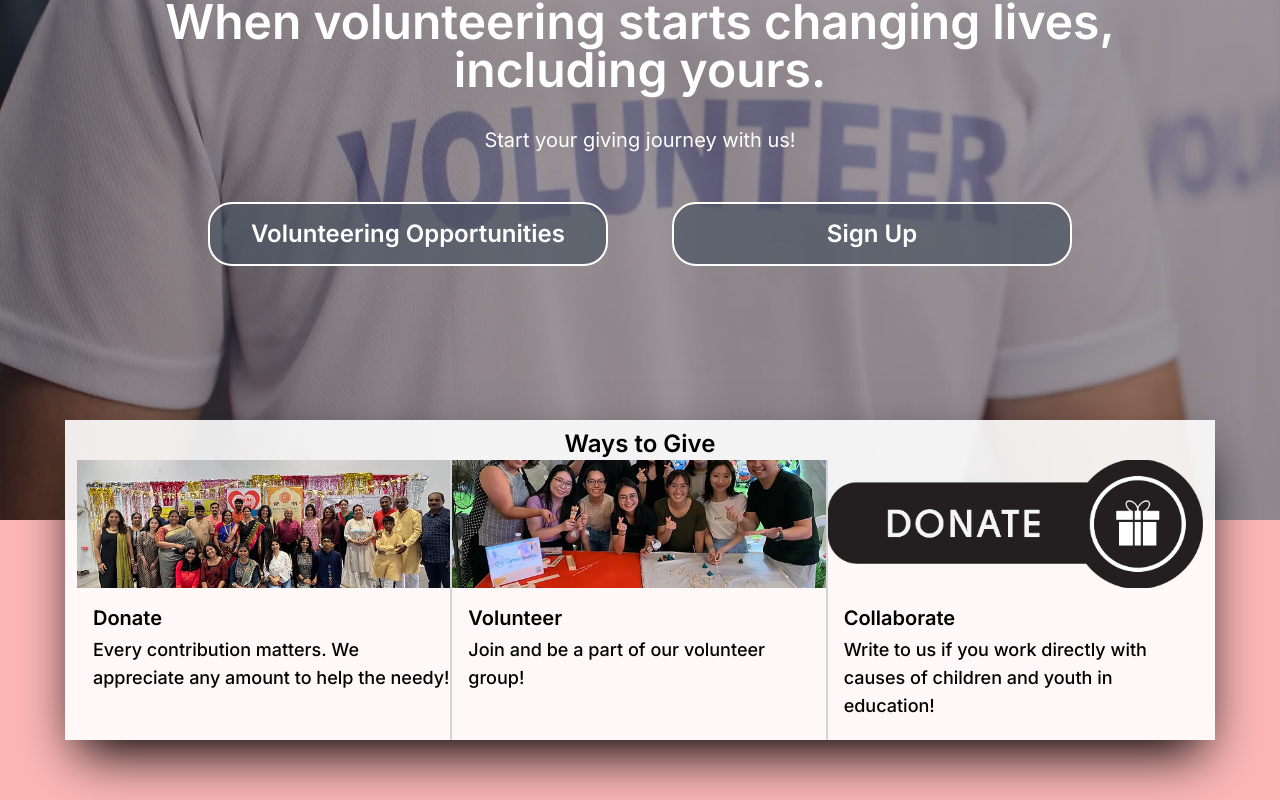
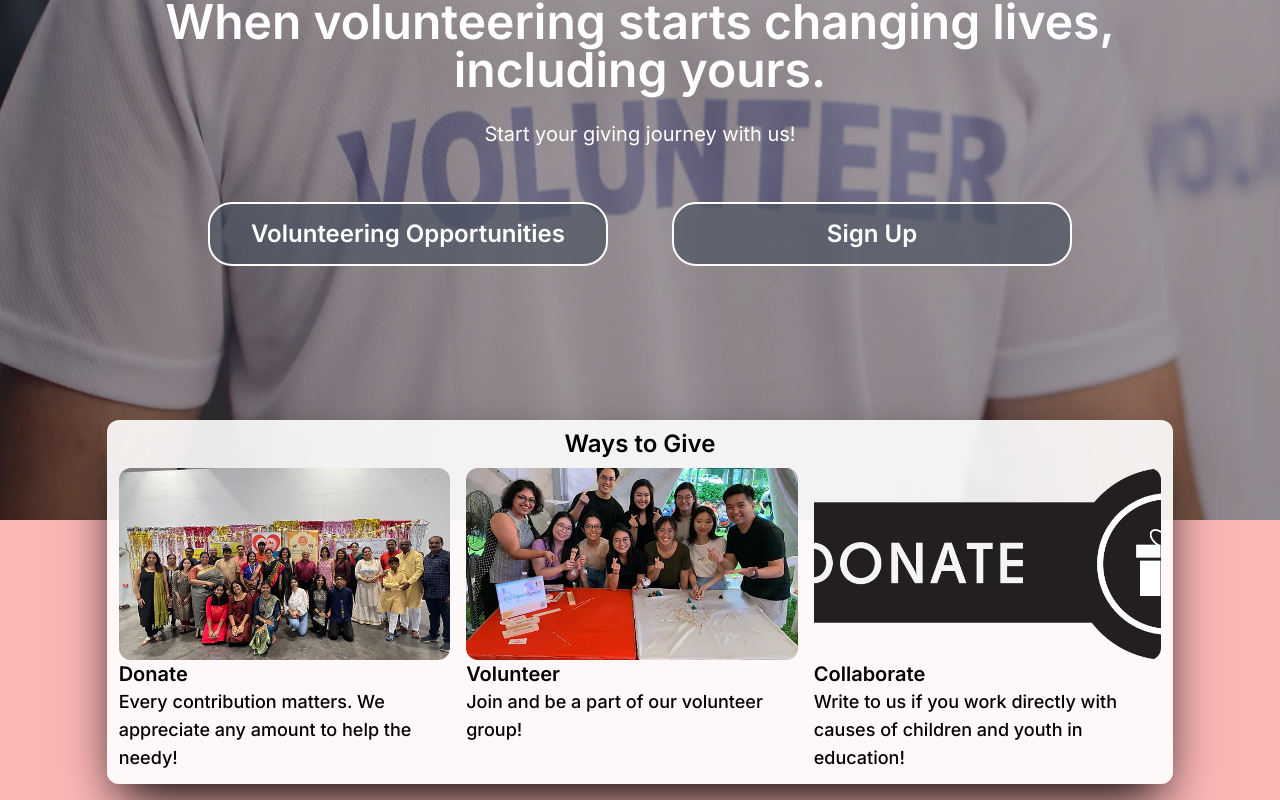
Before and after one commit to limrik/big-heart-bros, a Next.js app in the folder big-heart-bros/: page /home in a window 1280 px wide. Shown: the part 280-1080 px from the top of the page. Built offline with nearby package versions, Linux system fonts and the light colour scheme.

Commit message:
changes to home page

```diff
--- a/big-heart-bros/src/app/(routes)/home/page.tsx
+++ b/big-heart-bros/src/app/(routes)/home/page.tsx
@@ -15,18 +15,19 @@ export default function Home() {
           <Navbar />
           <div className="absolute top-[145px] w-full h-2/3 flex flex-col justify-center text-white">
             <div>
-              <h1 className="font-semibold text-3xl sm:text-4xl md:text-5xl drop-shadow-2xl font-poppins text-center">
+            <h1 className="font-semibold text-3xl sm:text-4xl md:text-5xl drop-shadow-2xl font-poppins text-center gradient-text">
                 When volunteering starts changing lives,
                 <br /> including yours.
-              </h1>
-              <p className="font-poppins text-base sm:text-xl text-center mx-4 mt-8 mb-12">
+            </h1>
+            <p className="font-poppins text-base sm:text-xl text-center mx-4 mt-8 mb-12 animate-bounce">
                 Start your giving journey with us!
-              </p>
+            </p>
+
               <div className="justify-center flex">
-                <div className="cursor-pointer border-2 border-white rounded-3xl w-[400px] text-center text-lg sm:text-2xl sm:h-16 h-12 flex justify-center items-center hover:bg-[#ffbf00] bg-gray-600/70 font-poppins font-semibold mx-8">
+                <div className="cursor-pointer border-2 border-white rounded-3xl w-[400px] text-center text-lg sm:text-2xl sm:h-16 h-12 flex justify-center items-center transition hover:bg-[#ff5656] bg-gray-600/70 font-poppins font-semibold mx-8">
                   Volunteering Opportunities
                 </div>
-                <div className="cursor-pointer border-2 border-white rounded-3xl w-[400px] text-center text-lg sm:text-2xl sm:h-16 h-12 flex justify-center items-center hover:bg-[#ffbf00] bg-gray-600/70 font-poppins font-semibold mx-8">
+                <div className="cursor-pointer border-2 border-white rounded-3xl w-[400px] text-center text-lg sm:text-2xl sm:h-16 h-12 flex justify-center items-center transition hover:bg-[#ff5656] bg-gray-600/70 font-poppins font-semibold mx-8">
                   Sign Up
                 </div>
               </div>
@@ -35,10 +36,10 @@ export default function Home() {
         </div>
       </div>
       <div className="bg-[#fcb6b6] h-screen"></div>
-      <div className="absolute top-[700px] left-1/2 -translate-x-1/2">
+      <div className="absolute top-[700px]">
         <WaysToGive />
       </div>
-      <div className="absolute top-[1100px] left-1/2 -translate-x-1/2">
+      <div className="absolute top-[1100px]">
         <AboutUs />
       </div>
     </div>
--- a/big-heart-bros/src/components/about-us.tsx
+++ b/big-heart-bros/src/components/about-us.tsx
@@ -5,7 +5,7 @@ export default function AboutUs() {
   return (
     <div className="grid md:grid-cols-3 px-3 mx-auto w-screen items-center bg-white">
       <Image src={logo} alt="logo" width={700} height={700} />
-      <div className="flex flex-col justify-center bg-gray-100 rounded-xl font-poppins border-[#8B0000] border-8 md:col-span-2 sm:m-16 h-72">
+      <div className="flex flex-col justify-center bg-gray-100 rounded-xl font-poppins border-[#8B0000] border-8 md:col-span-2 sm:m-16 py-16">
         <div className="mx-8">
           <h1 className="text-4xl font-bold my-4 text-center">Who We Are</h1>
           <p className="text-xl font-medium text-center">
--- a/big-heart-bros/src/components/card.tsx
+++ b/big-heart-bros/src/components/card.tsx
@@ -8,7 +8,7 @@ import Link from "next/link"
 import Image, { StaticImageData } from "next/image"
 
 type CardComponentProps = {
-    image?: StaticImageData; // local path to image for now
+    image: StaticImageData; // local path to image for now
     title: string;
     desc: string;
     time: string;
@@ -49,7 +49,7 @@ const CardComponent: React.FC<CardComponentProps> = ({ image, title, desc, time,
             </div>
         </CardFooter>
         <CardFooter className="flex justify-center">
-            <Button className="w-full my-1 bg-red-400 rounded-2xl text-white hover:bg-gray-800">
+            <Button className="w-full my-1 bg-red-400 rounded-2xl text-white hover:bg-gray-00">
                 <Link href={link}>{button_desc}</Link>
             </Button>
         </CardFooter>
--- a/big-heart-bros/src/components/ways-to-give.tsx
+++ b/big-heart-bros/src/components/ways-to-give.tsx
@@ -6,54 +6,54 @@ import featureImg3 from "../app/assets/featureImg3.png";
 
 export default function WaysToGive() {
   return (
-    <div className="bg-white/90 mx-auto max-w-[1240px] shadow-2xl shadow-black h-80 w-[1150px]">
-      <h2 className="text-center font-poppins text-2xl font-semibold pt-2">
+    <div className="bg-white/90 mx-auto shadow-2xl shadow-black w-5/6 rounded-xl">
+      <h2 className="text-center font-poppins text-2xl font-semibold py-2">
         Ways to Give{" "}
       </h2>
-      <div className="px-3 pb-3 grid sm:grid-cols-2 lg:grid-cols-3 gap-0">
-        <div className="relative h-[280px]">
+      <div className="px-3 pb-3 grid sm:grid-cols-1 lg:grid-cols-3 gap-0 mx-auto">
+        <div className=" mr-4">
           <Image
             src={featureImg1}
-            className="h-32 w-100 object-cover"
+            className="h-48 w-100 object-cover rounded-xl"
             alt="/"
           />
-          <div className="absolute top-0 left-0 w-full h-full border-r-2 border-gray-300">
-            <p className="left-4 top-36 text-xl font-semibold font-poppins absolute">
+          <div className="top-0 left-0 w-full h-full border-gray-300">
+            <p className="left-4 top-36 text-xl font-semibold font-poppins">
               Donate
             </p>
-            <p className="left-4 top-44 text-lg font-medium font-poppins  absolute ">
+            <p className="left-4 top-44 text-lg font-medium font-poppins">
               Every contribution matters. We appreciate any amount to help the
               needy!
             </p>
           </div>
         </div>
-        <div className="relative">
+        <div className="mr-4">
           <Image
             src={featureImg2}
-            className="h-32 w-100 object-cover"
+            className="h-48 w-100 object-cover rounded-xl"
             alt="/"
           />
-          <div className="absolute top-0 left-0 w-full h-full border-r-2 border-gray-300">
-            <p className="left-4 top-36 text-xl font-semibold font-poppins absolute">
+          <div className="top-0 left-0 w-full h-full border-gray-300">
+            <p className="left-4 top-36 text-xl font-semibold font-poppins">
               Volunteer
             </p>
-            <p className="left-4 top-44 text-lg font-medium font-poppins  absolute ">
+            <p className="left-4 top-44 text-lg font-medium font-poppins">
               Join and be a part of our volunteer
               <br /> group!
             </p>
           </div>
         </div>
-        <div className="relative">
+        <div>
           <Image
             src={featureImg3}
-            className="h-32 w-100 object-cover"
+            className="h-48 w-100 object-cover rounded-xl"
             alt="/"
           />
-          <div className="absolute top-0 left-0 w-full h-full">
-            <p className="left-4 top-36 text-xl font-semibold font-poppins absolute">
+          <div className="top-0 left-0 w-full h-full">
+            <p className="left-4 top-36 text-xl font-semibold font-poppins">
               Collaborate
             </p>
-            <p className="left-4 top-44 text-lg font-medium font-poppins  absolute ">
+            <p className="left-4 top-44 text-lg font-medium font-poppins">
               Write to us if you work directly with causes of children and youth
               in education!
             </p>
```
